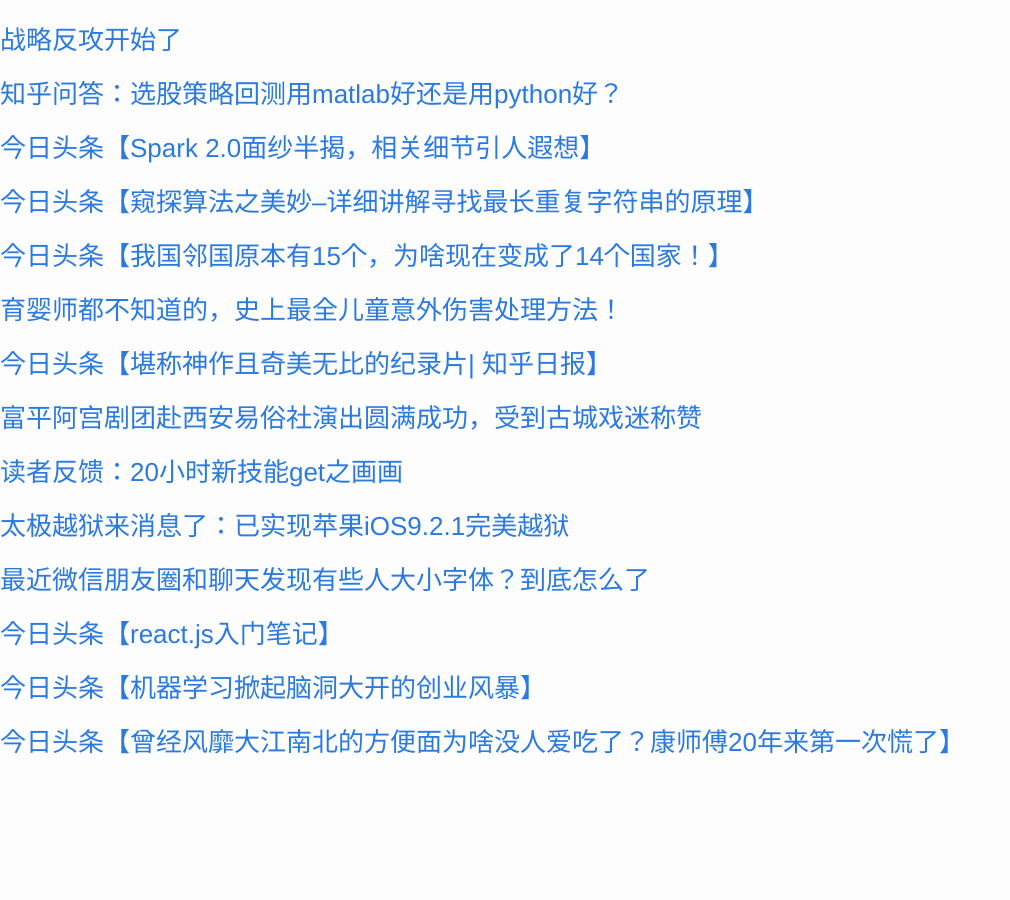
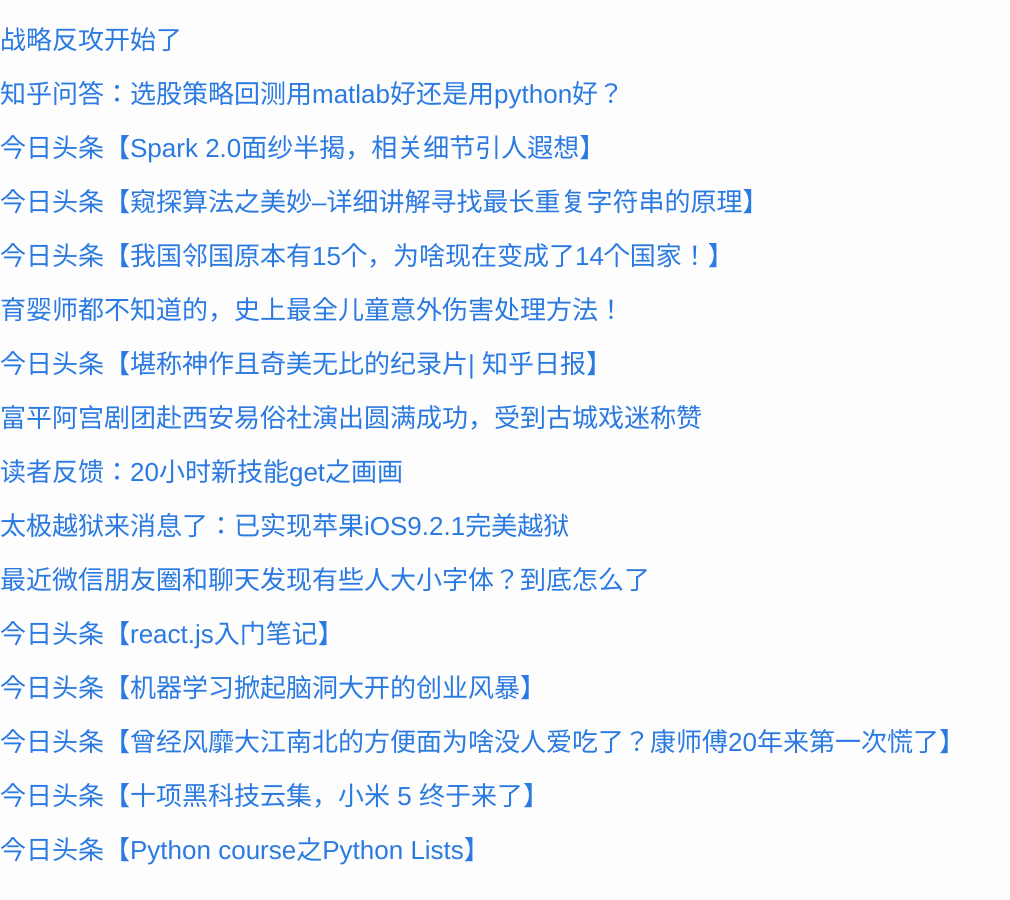
Before and after one commit to cnwarden/cnwarden.github.io, a Jekyll site: the page built from _posts/2016-02-22-test.markdown, in a window 1280 px wide and 900 px high, scrolled down 1326 px. Shown: the whole window, without its empty margins (0-1010 px from the left). Built offline with Jekyll 4.4.1, drawn with Linux system fonts in a browser that asks for light colours; before the commit the page ends 2118 px from its top, so only the background shows below that.

Commit message:
auto commit

```diff
--- a/_posts/2016-02-22-test.markdown
+++ b/_posts/2016-02-22-test.markdown
@@ -77,3 +77,7 @@ categories: update
 ### [今日头条【机器学习掀起脑洞大开的创业风暴】](http://toutiao.com/item/6254004778083287554/?iid=3578109516&app=news_article&tt_from=android_share&utm_source=email&utm_medium=toutiao_android&utm_campaign=client_share)
 
 ### [今日头条【曾经风靡大江南北的方便面为啥没人爱吃了？康师傅20年来第一次慌了】](http://toutiao.com/item/6254732244976402945/?iid=3578109516&app=news_article&tt_from=android_share&utm_source=email&utm_medium=toutiao_android&utm_campaign=client_share)
+
+### [今日头条【十项黑科技云集，小米 5 终于来了】](http://toutiao.com/item/6254762742297657858/?iid=3578109516&app=news_article&tt_from=android_share&utm_source=email&utm_medium=toutiao_android&utm_campaign=client_share)
+
+### [今日头条【Python course之Python Lists】](http://toutiao.com/item/6254632566473622017/?iid=3578109516&app=news_article&tt_from=android_share&utm_source=email&utm_medium=toutiao_android&utm_campaign=client_share)
```
